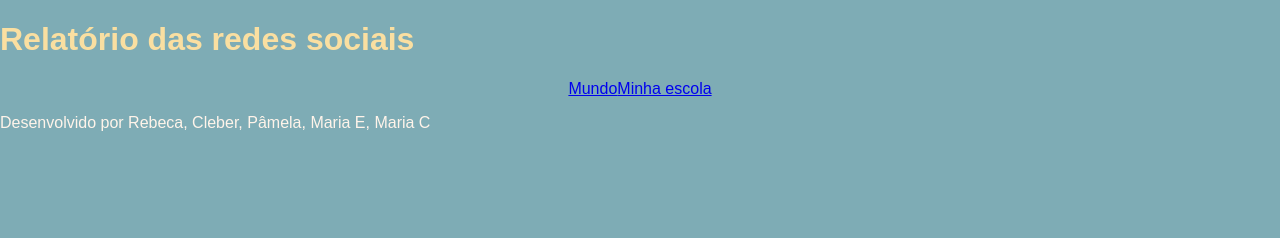
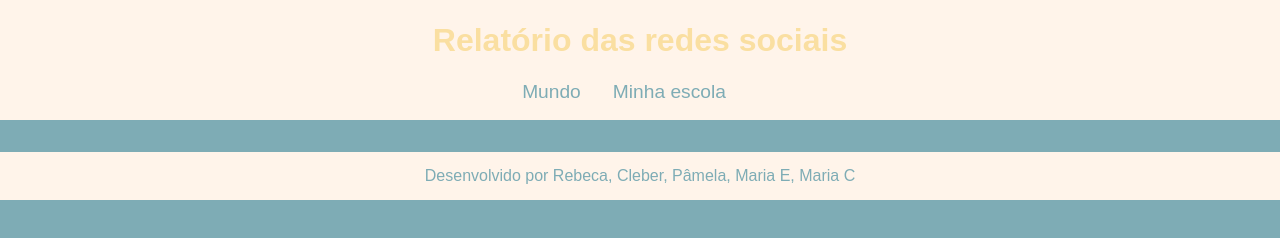
Before and after one commit to 4meninasc2/projeto-terceiro-tri, a plain HTML site: page index.html in a window 1280 px wide. Drawn offline with Linux system fonts and the light colour scheme; no server answers.

Commit message:
Add files via upload

```diff
--- a/index.html
+++ b/index.html
@@ -1,14 +1,14 @@
 <!DOCTYPE html>
-<html lang="en">
+<html lang="pt-br">
 <head>
     <meta charset="UTF-8">
     <meta name="viewport" content="width=device-width, initial-scale=1.0">
     <title>Redes Sociais</title>
+    <link rel="stylesheet" href="style.css">
 </head>
 <body>
     <header>
         <h1>Relatório das redes sociais</h1>
-        <link rel="stylesheet" href="style.css">
         <nav>
                 <a href="index.html">Mundo</a>
                 <a href="#">Minha escola</a>
@@ -22,5 +22,6 @@
     <footer>
         <p>Desenvolvido por Rebeca, Cleber, Pâmela, Maria E, Maria C </p>
     </footer>
+    <script type="module" src="informacoesGlobais.js"></script>
 </body>
 </html>
--- /dev/null
+++ b/informacoesGlobais.js
@@ -0,0 +1,10 @@
+const url = 'https://raw.githubusercontent.com/guilhermeonrails/api/main/dados-globais.json'
+
+async function visualizarInformacoesGlobais() {
+
+    const res = await fetch(url)
+    const dados = await res.json()
+
+}
+
+visualizarInformacoesGlobais()
--- a/style.css
+++ b/style.css
@@ -23,3 +23,38 @@ nav {
     justify-content: center;
     font-weight: 400;
 }
+nav a {
+    text-decoration: none;
+    color: var(--bg-color);
+}
+nav a {
+    text-decoration: none;
+    color: var(--bg-color);
+     margin: 0rem 2rem 1rem 0rem;
+}
+header {
+    background-color: var(--primary-color);
+    text-align: center;
+    padding: 1px;
+}
+nav a {
+    text-decoration: none;
+    color: var(--bg-color);
+     margin: 0 2rem 1rem 0rem;
+     font-size: 1.2rem;
+}
+nav a:hover {
+    text-decoration: underline;
+    transform: scale(0.90);
+    transition: transform 0.1s;
+}
+footer {
+    display: flex;
+    align-items: center;
+    justify-content: center;
+    background-color: var(--primary-color);
+    color: var(--bg-color);
+    width: 100%;
+    height: 3rem;
+    margin-top: 2rem;
+}
```
